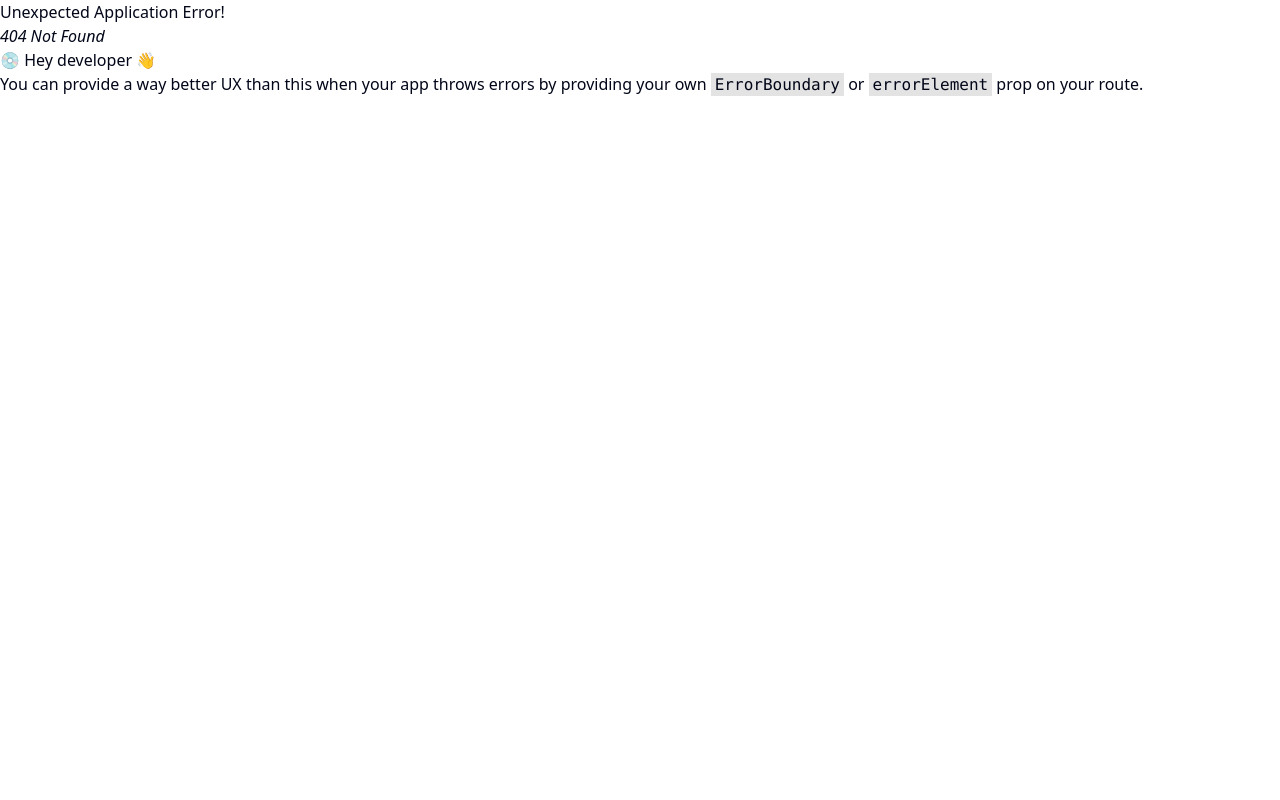
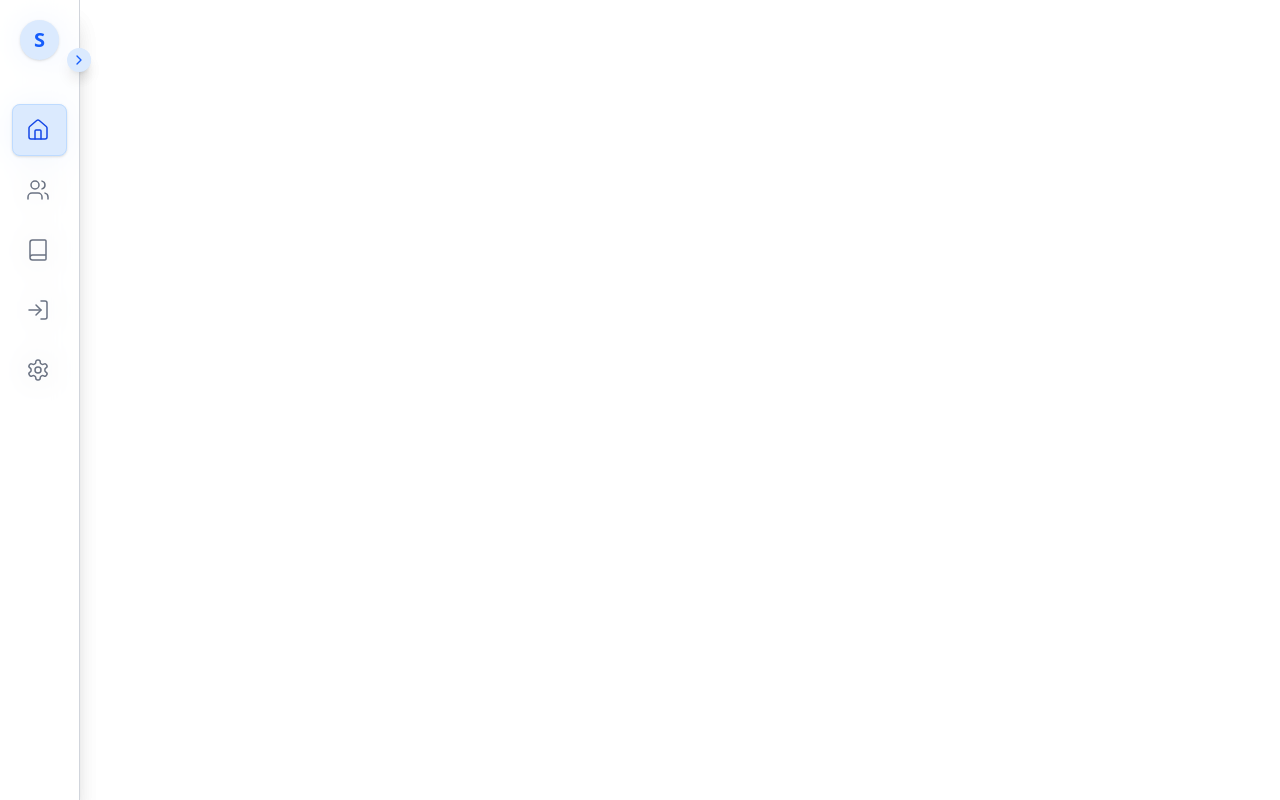
Before and after one commit to banerjee-arijit/NovaBids_Auctions, a React (Vite) app: page /dashboard in a window 1280 px wide. Before the commit this address had no page. Built offline with nearby package versions, Linux system fonts and the light colour scheme.

Commit message:
test sidebar component

```diff
--- /dev/null
+++ b/src/pages/dashboard/Dashboard.jsx
@@ -0,0 +1,7 @@
+import Layout from "./DashboardLayout";
+
+const Dashboard = () => {
+  return <Layout />;
+};
+
+export default Dashboard;
--- /dev/null
+++ b/src/pages/dashboard/DashboardLayout.jsx
@@ -0,0 +1,28 @@
+import React from "react";
+import { Outlet } from "react-router-dom";
+import Sidebar from "./Sidebar/Sidebar";
+
+const DashboardLayout = () => {
+  return (
+    <div style={{ display: "flex" }}>
+      {/* Fixed Sidebar */}
+      <div
+        style={{
+          width: "250px",
+          height: "100vh",
+          position: "fixed",
+          top: 0,
+          left: 0,
+        }}
+      >
+        <Sidebar />
+      </div>
+
+      <div style={{ marginLeft: "250px", padding: "1rem", flex: 1 }}>
+        <Outlet />
+      </div>
+    </div>
+  );
+};
+
+export default DashboardLayout;
--- /dev/null
+++ b/src/pages/dashboard/Sidebar/Sidebar.jsx
@@ -0,0 +1,145 @@
+import React, { useState } from "react";
+import { Home, Users, Book, LogIn, Settings, ChevronRight } from "lucide-react";
+import { Link, useLocation } from "react-router-dom";
+import { cn } from "@/lib/utils";
+
+const Sidebar = () => {
+  const location = useLocation();
+  const [expanded, setExpanded] = useState(false);
+
+  const navItems = [
+    { icon: <Home strokeWidth={1.5} />, path: "/dashboard", label: "Home" },
+    { icon: <Users strokeWidth={1.5} />, path: "/meet_Team", label: "Team" },
+    { icon: <Book strokeWidth={1.5} />, path: "/docs", label: "Docs" },
+    { icon: <LogIn strokeWidth={1.5} />, path: "/auth", label: "Login" },
+    {
+      icon: <Settings strokeWidth={1.5} />,
+      path: "/settings",
+      label: "Settings",
+    },
+  ];
+
+  return (
+    <>
+      {/* Desktop Sidebar */}
+      <div
+        className={cn(
+          "fixed top-0 left-0 h-screen bg-white/70 border-r border-gray-300 shadow-xl backdrop-blur-lg transition-all duration-300 hidden md:flex flex-col z-50",
+          expanded ? "w-64" : "w-20"
+        )}
+      >
+        <div className="relative h-full w-full">
+          {/* Expander */}
+          <button
+            onClick={() => setExpanded(!expanded)}
+            className="absolute -right-3 top-12 bg-blue-100 p-1 rounded-full shadow-lg hover:bg-blue-200 transition-all z-20"
+          >
+            <ChevronRight
+              className={cn(
+                "h-4 w-4 text-blue-600 transition-transform duration-200",
+                expanded ? "rotate-180" : "rotate-0"
+              )}
+            />
+          </button>
+
+          {/* Logo */}
+          <div className="p-5 h-20 flex items-center justify-center mb-6">
+            <div className="w-10 h-10 rounded-full bg-blue-100 flex items-center justify-center shadow">
+              <span className="text-blue-600 font-bold text-xl">S</span>
+            </div>
+            {expanded && (
+              <span className="text-blue-700 font-semibold ml-3 text-lg animate-fade-in">
+                Dashboard
+              </span>
+            )}
+          </div>
+
+          {/* Navigation */}
+          <div className="px-3 flex flex-col gap-2">
+            {navItems.map((item, index) => {
+              const isActive = location.pathname === item.path;
+              return (
+                <Link
+                  to={item.path}
+                  key={index}
+                  className={cn(
+                    "group relative flex items-center gap-4 px-3 py-3 rounded-md transition-all duration-200",
+                    isActive
+                      ? "bg-blue-100 text-blue-700 shadow-sm"
+                      : "text-gray-600 hover:bg-gray-100"
+                  )}
+                >
+                  <div
+                    className={cn(
+                      "flex-shrink-0 w-7 h-7 flex items-center justify-center",
+                      isActive
+                        ? "text-blue-700"
+                        : "text-gray-500 group-hover:text-blue-600"
+                    )}
+                  >
+                    {item.icon}
+                  </div>
+
+                  {expanded ? (
+                    <span className="text-sm font-medium animate-fade-in">
+                      {item.label}
+                    </span>
+                  ) : (
+                    <div className="absolute left-full ml-2 bg-white border shadow-md text-gray-700 text-xs px-3 py-2 rounded-md opacity-0 group-hover:opacity-100 transition-opacity whitespace-nowrap z-10">
+                      {item.label}
+                    </div>
+                  )}
+
+                  {isActive && (
+                    <span className="absolute inset-0 rounded-md border border-blue-200 animate-pulse pointer-events-none"></span>
+                  )}
+                </Link>
+              );
+            })}
+          </div>
+        </div>
+      </div>
+
+      {/* Mobile Bottom Navigation */}
+      <div className="fixed bottom-0 left-0 w-full h-16 bg-white/80 backdrop-blur-md border-t border-gray-200 shadow-lg flex justify-around items-center z-50 md:hidden">
+        {navItems.map((item, index) => {
+          const isActive = location.pathname === item.path;
+
+          return (
+            <Link
+              to={item.path}
+              key={index}
+              className="relative flex flex-col items-center justify-center w-16"
+            >
+              {isActive && (
+                <div className="absolute -top-2 left-1/2 -translate-x-1/2 w-1.5 h-1.5 rounded-full bg-blue-600"></div>
+              )}
+
+              <div
+                className={cn(
+                  "flex items-center justify-center h-9 w-9 rounded-md transition-all duration-200",
+                  isActive
+                    ? "bg-blue-600 text-white shadow-md"
+                    : "text-gray-500"
+                )}
+              >
+                {item.icon}
+              </div>
+
+              <span
+                className={cn(
+                  "text-xs mt-1 font-medium",
+                  isActive ? "text-blue-600" : "text-gray-500"
+                )}
+              >
+                {item.label}
+              </span>
+            </Link>
+          );
+        })}
+      </div>
+    </>
+  );
+};
+
+export default Sidebar;
--- a/src/pages/homepage/components/heroSection/HeroTitle.jsx
+++ b/src/pages/homepage/components/heroSection/HeroTitle.jsx
@@ -1,4 +1,5 @@
 import { Button } from "@/components/ui/button";
+import { Link } from "react-router-dom";
 
 const HeroTitle = () => {
   return (
@@ -27,7 +28,9 @@ const HeroTitle = () => {
 
       <div className="mt-12 flex flex-col justify-center items-center gap-y-5 sm:mt-10 sm:flex-row sm:gap-y-0 sm:gap-x-6">
         <div className="flex gap-6 justify-center">
-          <Button>Start Bidding</Button>
+          <Link to={"/auth"}>
+            <Button className="cursor-pointer">Start Bidding</Button>
+          </Link>
           <Button variant="outline">See How It Works</Button>
         </div>
       </div>
--- a/src/routes/Router.jsx
+++ b/src/routes/Router.jsx
@@ -4,6 +4,8 @@ import MeetOurTeam from "@/pages/ourTeam/MeetOurTeam";
 import LoginForm from "@/pages/Auth/login/LoginForm";
 import TurorialDemo from "@/pages/Tutorial/TutorialDemo";
 import RegisterForm from "@/pages/Auth/register/RegisterForm";
+import Dashboard from "@/pages/dashboard/Dashboard";
+import DashboardLayout from "@/pages/dashboard/DashboardLayout";
 
 const router = createBrowserRouter([
   { path: "/", element: <Homepage /> },
@@ -11,6 +13,17 @@ const router = createBrowserRouter([
   { path: "/docs", element: <TurorialDemo /> },
   { path: "/auth", element: <LoginForm /> },
   { path: "/auth/register", element: <RegisterForm /> },
+
+  {
+    path: "/dashboard",
+    element: <DashboardLayout />,
+    children: [
+      {
+        index: true,
+        element: <Dashboard />,
+      },
+    ],
+  },
 ]);
 
 export default router;
```
